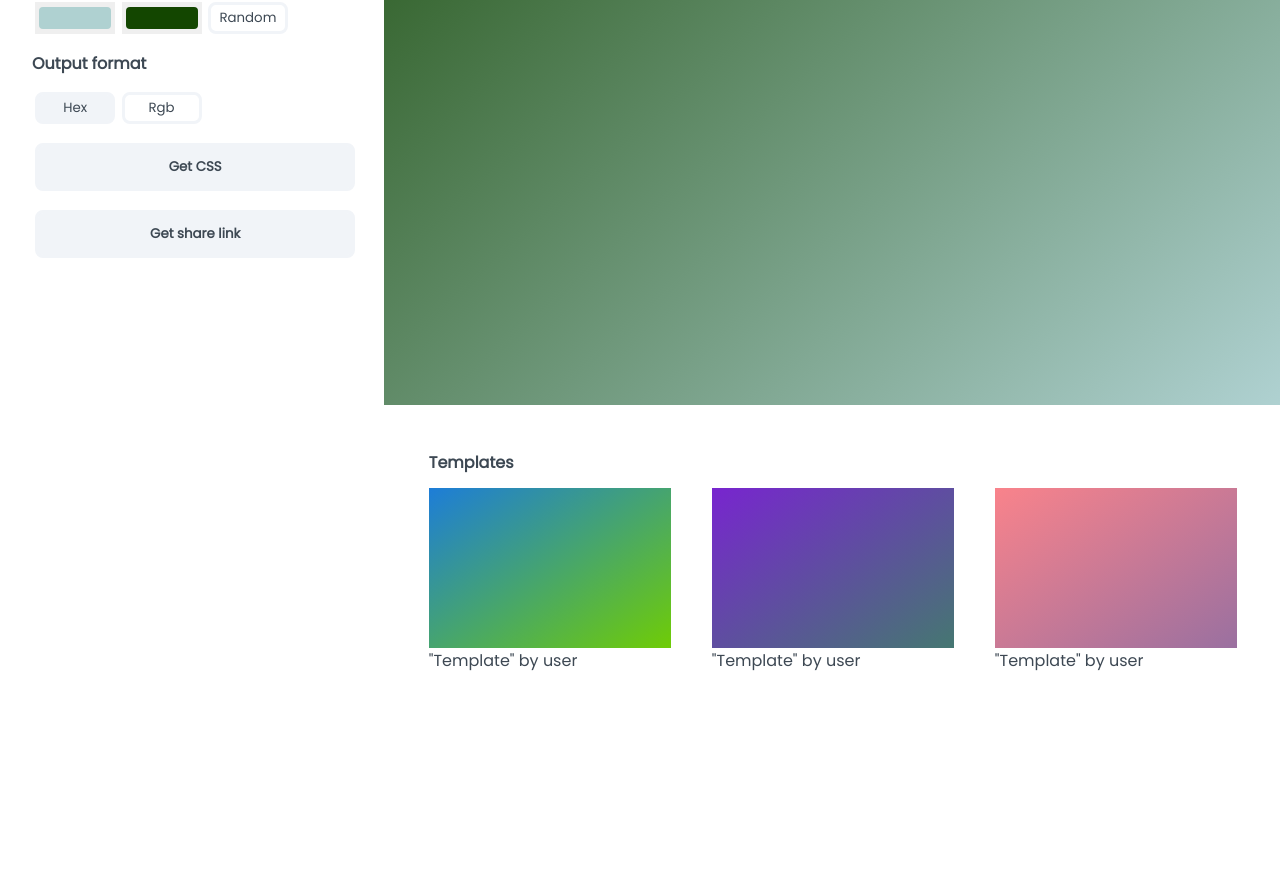
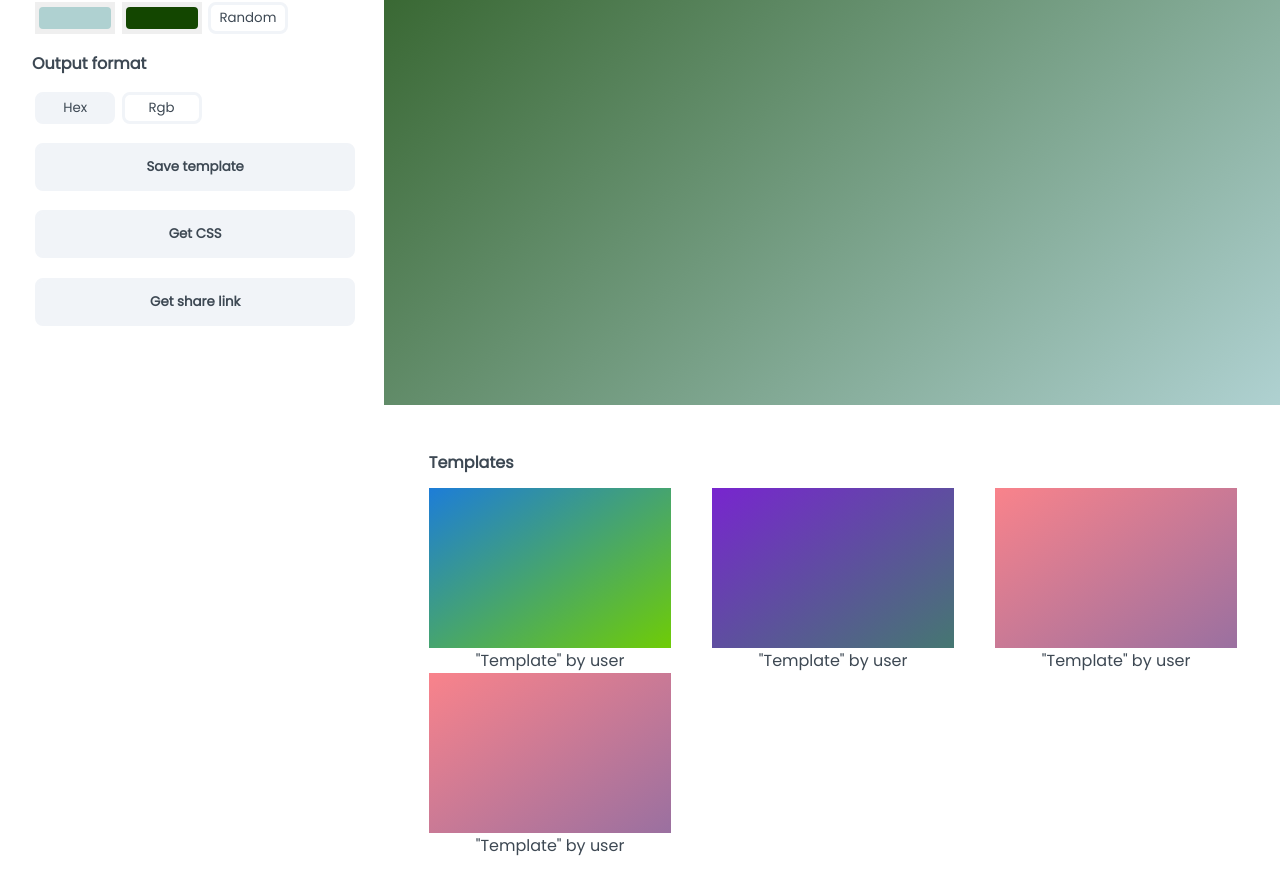
Before and after one commit to maisahr/CSS-gradient-generator, a React (Create React App) app: page / in a window 1280 px wide. Shown: the part 395-1290 px from the top of the page. Built offline with nearby package versions, Linux system fonts and the light colour scheme.

Commit message:
Adds save template button

```diff
--- a/src/components/Sidebar/Sidebar.js
+++ b/src/components/Sidebar/Sidebar.js
@@ -8,6 +8,7 @@ export const Sidebar = ({values, handleChange, handleRandom}) => {
     const [output, setOutput] = useState('hex');
     const [cssButton, setCssButton] = useState('Get CSS');
     const [linkButton, setLinkButton] = useState('Get share link');
+    const [saveButton, setSaveButton] = useState('Save template')
 
     const newValues = {
         ...values
@@ -37,6 +38,14 @@ export const Sidebar = ({values, handleChange, handleRandom}) => {
         newValues.color1 = handleRandom();
         newValues.color2 = handleRandom();
         handleChange(newValues)
+    }
+
+    const saveTemplate = () => {
+        setSaveButton('Template saved!');
+
+        setTimeout(() => {
+            setSaveButton('Save template');
+        }, 1500);
     }
 
     const getCSS = (output) => {
@@ -98,6 +107,7 @@ export const Sidebar = ({values, handleChange, handleRandom}) => {
             <button id='hex' onClick={() => setOutput('hex')}>Hex</button>
             <button id='rgb' onClick={() => setOutput('rgb')}>Rgb</button>
 
+            <button className='getButton' onClick={() => saveTemplate()}>{saveButton}</button>
             <button className='getButton' onClick={() => getCSS(output)}>{cssButton}</button>
             <button className='getButton' onClick={() => getShareLink()}>{linkButton}</button>
         </div>
--- a/src/components/Templates/Templates.css
+++ b/src/components/Templates/Templates.css
@@ -13,6 +13,9 @@
 
 .template {
     width: 100%;
+    display: flex;
+    flex-direction: column;
+    align-items: center;
 }
 
 #template1 {
@@ -44,3 +47,13 @@
     background: -moz-linear-gradient(to bottom right, #f9838b, #9a70a0);
     background: linear-gradient(to bottom right, #f9838b, #9a70a0);
 }
+
+#template4 {
+    width: 100%;
+    height: 10rem;
+    margin: 0;
+    background: #f9838b;
+    background: -webkit-linear-gradient(to bottom right, #f9838b, #9a70a0);
+    background: -moz-linear-gradient(to bottom right, #f9838b, #9a70a0);
+    background: linear-gradient(to bottom right, #f9838b, #9a70a0);
+}
--- a/src/components/Templates/Templates.js
+++ b/src/components/Templates/Templates.js
@@ -17,6 +17,10 @@ export const Templates = () => {
                     <figure id='template3'></figure>
                     <figcaption>"Template" by user</figcaption>
                 </div>
+                <div className='template'>
+                    <figure id='template4'></figure>
+                    <figcaption>"Template" by user</figcaption>
+                </div>
             </div>
         </section>
     )
```
